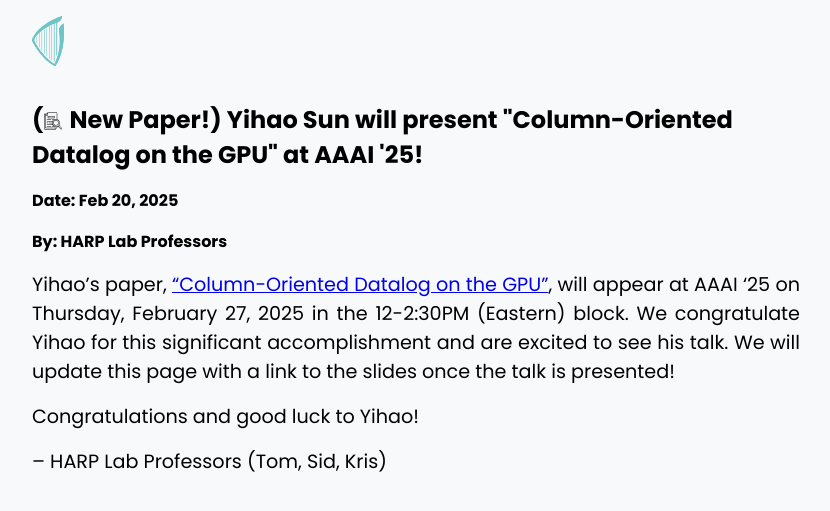
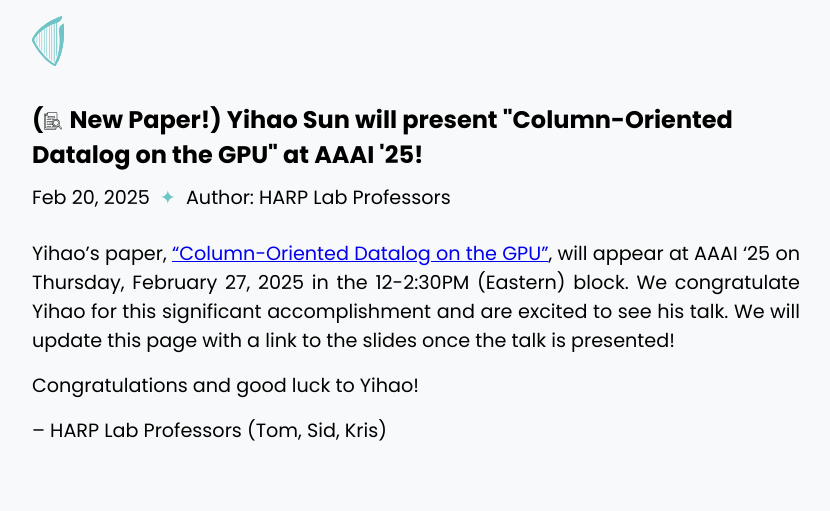
Before and after one commit to harp-lab/harp-lab.github.io, a Jekyll site: the page built from _posts/2025-02-20-yihao-aaai25.md, in a window 1280 px wide. Shown: the top 511 px of the page, without its empty margins (224-1054 px from the left). Built offline with Jekyll 4.4.1, drawn with Linux system fonts in a browser that asks for light colours.

Commit message:
reformatting posts

```diff
--- a/_layouts/post.html
+++ b/_layouts/post.html
@@ -42,8 +42,11 @@
 	    {% endif %}
 	    {{ page.title }}
 	  </h1>
-	  <h4>Date: {{ page.thedate }}</hr>
-	  <h4>By: {{ page.author }}</h4>
+	  <div id="dateauthor">
+	    <h4 class="dateauthor">{{ page.thedate }}</h4>
+	    <span class="separator">✦</span>
+	    <h4 class="dateauthor" id="author">Author: {{ page.author }}</h4>
+	   </div>
 	  {{ content }}
         </article>
       </div>
--- a/assets/css/main.css
+++ b/assets/css/main.css
@@ -140,6 +140,37 @@
 article p {
     font-size: 1.2rem;
     text-align: justify;
+}
+
+article h4 {
+    font-weight: 400;
+    line-height: 1;
+    float: left;
+}
+
+#dateauthor {
+    display: flex;
+}
+
+.dateauthor {
+    display: flex;
+    margin-top: 0px;
+    font-size: 1.2rem;
+}
+
+.separator {
+  font-size: 1.2rem;
+  color: #6EC4C6;
+  display: inline-block; /* Treat the diamond as an inline-block element */
+  line-height: 1;        /* Ensures it sits closer to the text baseline */
+  margin-left: 10px;
+  margin-right: 10px;
+}
+
+
+#author {
+    margin-bottom: 0px;
+    margin-right: 20px;
 }
 
 // Professor cards
```
